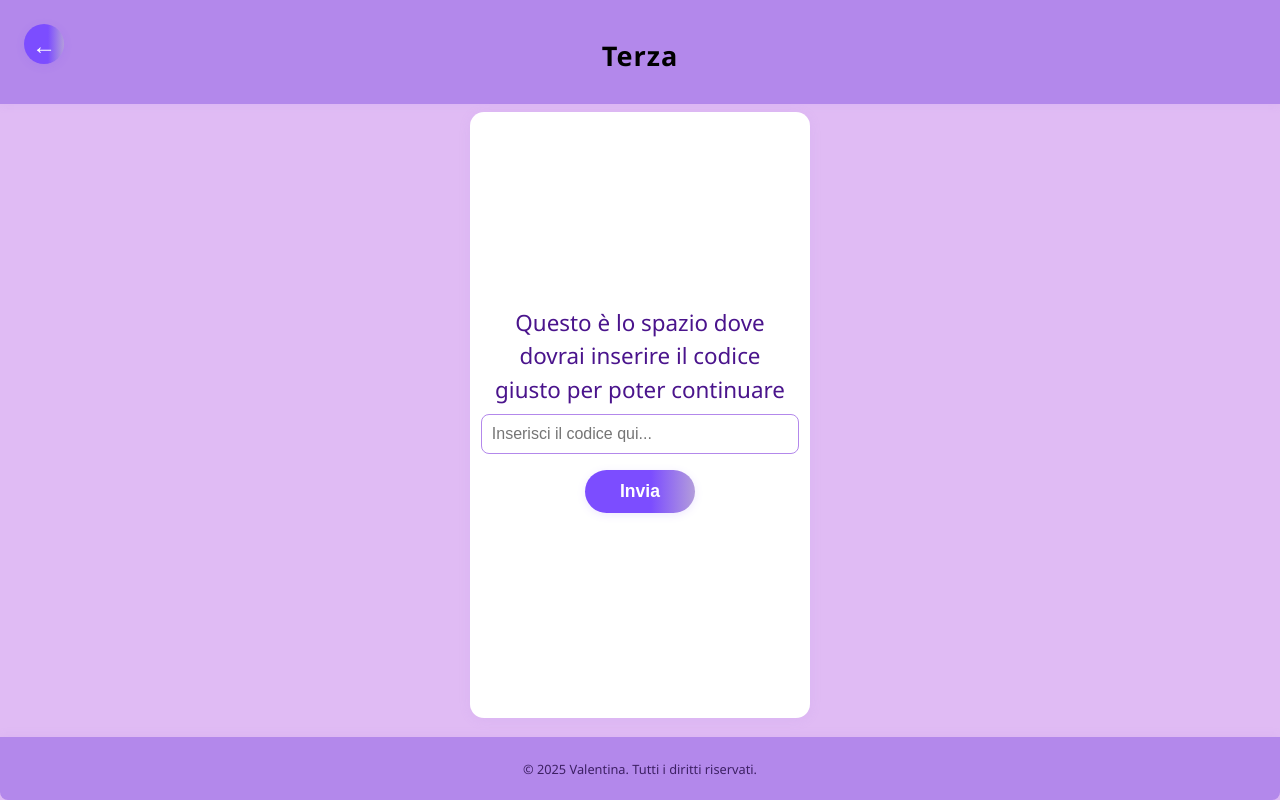
After one commit to valentina-its/Aurorina, a Flask app: page /TerzaSfida2 in a window 1280 px wide. The commit adds this page. Run offline with Flask 3, Linux system fonts and the light colour scheme.

Commit message:
messa apposto terza

```diff
--- a/app/controllers/sfida_controller.py
+++ b/app/controllers/sfida_controller.py
@@ -31,6 +31,19 @@ def seconda_sfida():
 def terza_sfida():
     return render_template('terzaSfida.html')
 
+@bp.route('/TerzaSfida2', methods=['GET', 'POST'])
+def terza_sfida_2():
+    if request.method == 'POST':
+        risposta = request.form.get('risposta', '').lower().strip()
+        soluzione = 'flag{TerzaSfida2}'
+
+        if risposta == soluzione:
+            return redirect(url_for('sfide.quarta_sfida'))
+        else:
+            return render_template('terzaSfida2.html', esito='Risposta errata. Riprova!')
+
+    return render_template('terzaSfida2.html')
+
 @bp.route('/QuartaSfida')
 def quarta_sfida():
     return render_template('quartaSfida.html')
--- a/app/static/css/style.css
+++ b/app/static/css/style.css
@@ -150,3 +150,33 @@ footer {
     border-radius: 0 0 8px 8px;
     margin-top: 0.7rem;
 }
+.back-button {
+    position: absolute;
+    left: 1.5rem;
+    top: 1.5rem;
+    text-decoration: none;
+    z-index: 10;
+}
+
+.back-arrow {
+    width: 40px;
+    height: 40px;
+    background: linear-gradient(90deg, #7c4dff 60%, #b39ddb 100%);
+    border-radius: 50%;
+    display: flex;
+    align-items: center;
+    justify-content: center;
+    color: white;
+    font-size: 1.5rem;
+    transition: all 0.3s ease;
+    box-shadow: 0 2px 8px rgba(124,77,255,0.13);
+}
+
+.back-arrow:hover {
+    transform: scale(1.1);
+    background: linear-gradient(90deg, #b39ddb 0%, #7c4dff 100%);
+    box-shadow: 0 4px 8px rgba(124,77,255,0.3);
+}
+.arrow {
+    display: inline-block;
+}
--- a/app/static/css/text.css
+++ b/app/static/css/text.css
@@ -7,6 +7,12 @@ main p, .random-duck-text {
     color: #4a148c;
     line-height: 1.5;
     max-width: 95%;
+}
+
+.random-duck-text strong {
+    display: block;
+    text-align: left;
+    margin: 1rem 0;
 }
 .error-message {
     color: #d32f2f;
--- a/app/templates/quartaSfida.html
+++ b/app/templates/quartaSfida.html
@@ -3,7 +3,7 @@
 <head>
     <meta charset="UTF-8">
     <meta name="viewport" content="width=device-width, initial-scale=1" />
-    <title>Terza Sfida</title>
+    <title>Quarta Sfida</title>
     <link rel="stylesheet" href="/static/css/style.css">
     <link rel="stylesheet" href="/static/css/text.css">
     <link rel="stylesheet" href="/static/css/randomDuck.css">
@@ -19,7 +19,8 @@
             o almeno è quello che penso.<br>
             Ecco il tuo indovinello:
         </p>
-        <p><strong>
+        <p class="random-duck-text"><strong>
+
             Non sono un uccello, ma viaggio leggero,<br>
             con becco e piume, ma non faccio pensiero.<br>
             Segui le mie tracce, foto qua e là,<br>
--- /dev/null
+++ b/app/templates/terzaSfida2.html
@@ -0,0 +1,36 @@
+<!DOCTYPE html>
+<html lang="it">
+    <head>
+        <meta charset="UTF-8">
+        <meta name="viewport" content="width=device-width, initial-scale=1" />
+        <title>Terza Sfida Per Andare Avanti</title>
+        <link rel="stylesheet" href="/static/css/style.css">
+        <link rel="stylesheet" href="/static/css/text.css">
+        <link rel="stylesheet" href="/static/css/form.css">
+    </head>
+    <body>
+        <header>
+            <a href="{{ url_for('sfide.terza_sfida') }}" class="back-button">
+                <div class="back-arrow">&#8592;</div>
+            </a>
+            <h1>Terza</h1>
+        </header>
+        <main>
+            <p>
+                Questo è lo spazio dove dovrai inserire il codice giusto per poter continuare
+            </p>
+            <form class="form-center" action="{{ url_for('sfide.terza_sfida_2') }}" method="post">
+                <div class="input-group">
+                    <input type="text" id="risposta" name="risposta" placeholder="Inserisci il codice qui..." autocomplete="off" />
+                    <button type="submit" class="btn center-btn">Invia</button>
+                </div>
+            </form>
+            {% if esito %}
+            <div class="error-message">{{ esito|safe }}</div>
+            {% endif %}
+        </main>
+        <footer>
+            <p>&copy; 2025 Valentina. Tutti i diritti riservati.</p>
+        </footer>
+    </body>
+</html>
```
Also changed, not shown: app/templates/terzaSfida.html (+10 -3 lines).
